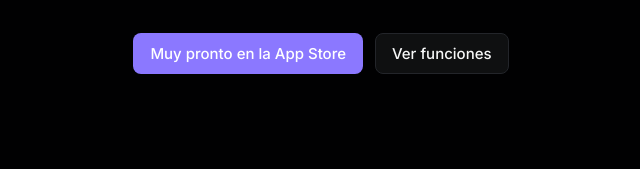
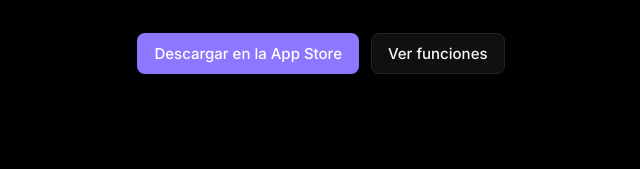
Before and after one commit to llCaballeroll/orbita_browser_web, a plain HTML site: page index.html in a window 1280 px wide. Shown: the part 592-761 px from the top of the page, 319-959 px from the left. Drawn offline with Linux system fonts and the light colour scheme.

Commit message:
Enlaces reales de App Store y Google Play
Co-Authored-By: Claude Opus 5.5 <noreply@anthropic.com>

```diff
--- a/index.html
+++ b/index.html
@@ -42,7 +42,7 @@
         <h1 class="display-xl rise rise-2">La web completa,<br>en tu muñeca.</h1>
         <p class="lead rise rise-3">Busca, lee y mira videos directo desde tu Apple Watch. Sin anuncios, sin rastreadores y sin necesitar el iPhone.</p>
         <div class="hero-actions rise rise-4" id="descargar">
-          <a class="btn btn-primary" aria-disabled="true">Muy pronto en la App Store</a>
+          <a class="btn btn-primary" href="https://apps.apple.com/us/app/orbita-wrist-browser/id6825872586" target="_blank" rel="noopener">Descargar en la App Store</a>
           <a href="#funciones" class="btn btn-secondary">Ver funciones</a>
         </div>
       </div>
```
